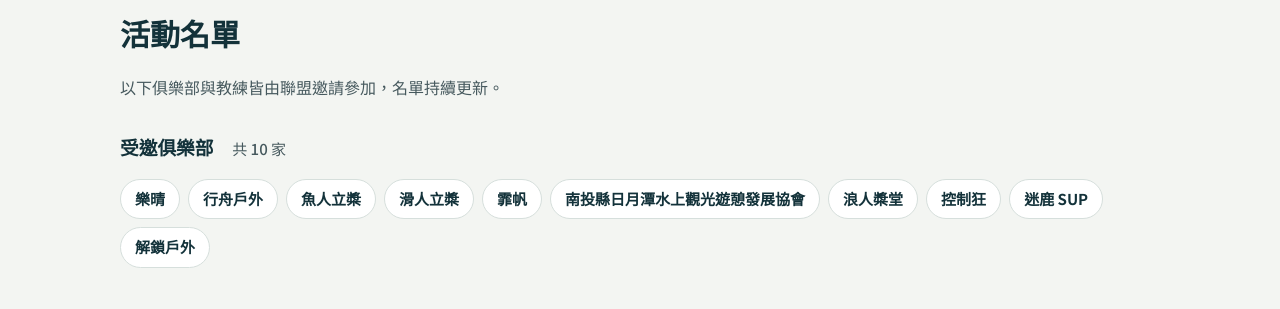
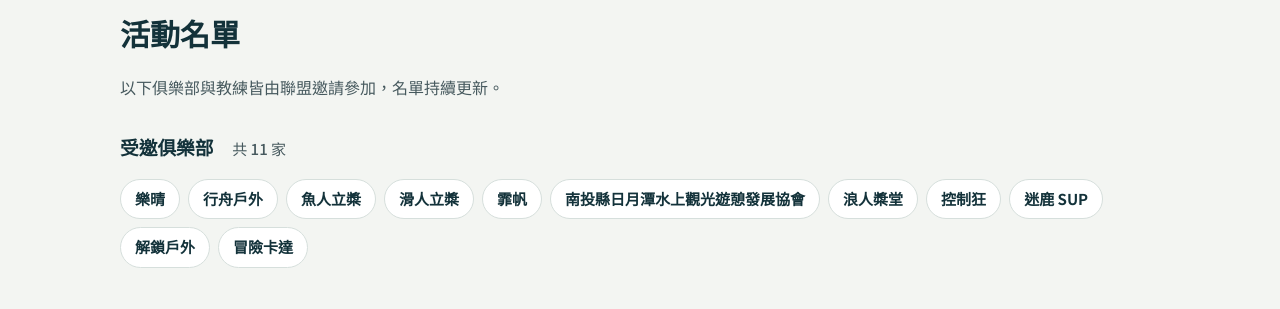
Before and after one commit to onelife-mini/sunmoonlake-alliance, a plain HTML site: page events/year-end-2026/index.html in a window 1280 px wide. Shown: the part 1480-1789 px from the top of the page. Drawn offline with Linux system fonts and the light colour scheme.

Commit message:
歲末感恩會：新增冒險卡達

```diff
--- a/events/year-end-2026/index.html
+++ b/events/year-end-2026/index.html
@@ -56,8 +56,8 @@
   <section class="sec" id="list">
     <h2>活動名單</h2>
     <p class="muted">以下俱樂部與教練皆由聯盟邀請參加，名單持續更新。</p>
-    <h3 style="margin-top:18px">受邀俱樂部　<span class="muted" style="font-family:var(--sans);font-size:15px;font-weight:500">共 10 家</span></h3>
-    <ul class="joined"><li>樂晴</li><li>行舟戶外</li><li>魚人立槳</li><li>滑人立槳</li><li>霏帆</li><li>南投縣日月潭水上觀光遊憩發展協會</li><li>浪人槳堂</li><li>控制狂</li><li>迷鹿 SUP</li><li>解鎖戶外</li></ul>
+    <h3 style="margin-top:18px">受邀俱樂部　<span class="muted" style="font-family:var(--sans);font-size:15px;font-weight:500">共 11 家</span></h3>
+    <ul class="joined"><li>樂晴</li><li>行舟戶外</li><li>魚人立槳</li><li>滑人立槳</li><li>霏帆</li><li>南投縣日月潭水上觀光遊憩發展協會</li><li>浪人槳堂</li><li>控制狂</li><li>迷鹿 SUP</li><li>解鎖戶外</li><li>冒險卡達</li></ul>
     <h3 style="margin-top:24px">受邀自由教練　<span class="muted" style="font-family:var(--sans);font-size:15px;font-weight:500">共 7 位</span></h3>
     <ul class="coaches" style="max-width:640px">
           <li class="vip"><b>武浪 ★</b><span>貴賓</span></li>
```
